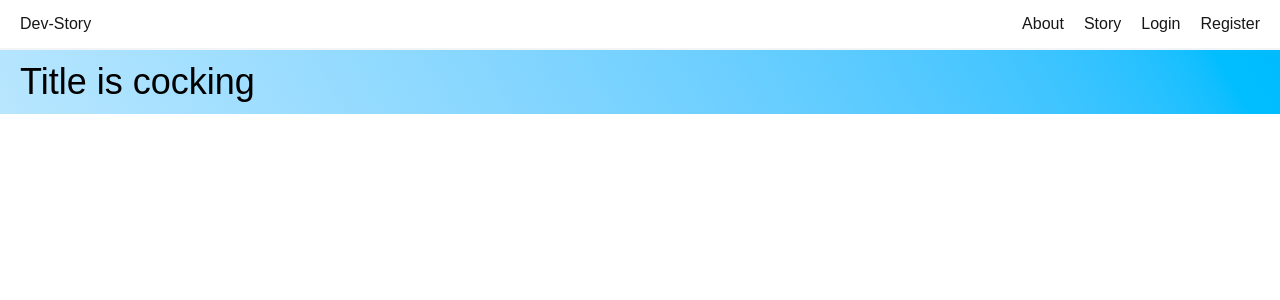
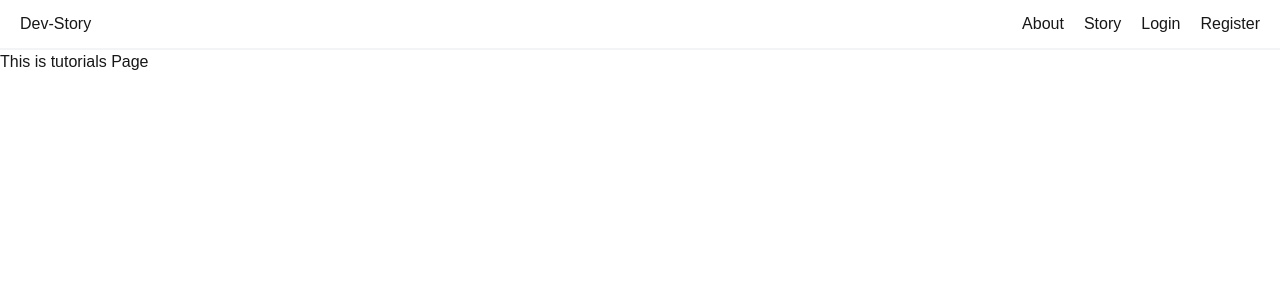
Before and after one commit to shams-labib/module-practice, a Next.js app: page /tutorials in a window 1280 px wide. Shown: the top 300 px of the page. Built offline with nearby package versions, Linux system fonts and the light colour scheme.

Commit message:
slug is fucked

```diff
--- /dev/null
+++ b/src/app/tutorials/[[...slug]]/page.jsx
@@ -0,0 +1,13 @@
+import React from "react";
+
+const TutorialsPage = async ({ params }) => {
+  const data = await params;
+
+  return (
+    <div>
+      <h1>This is tutorials Page</h1>
+    </div>
+  );
+};
+
+export default TutorialsPage;
--- a/src/app/tutorials/page.tsx
+++ /dev/null
@@ -1,12 +0,0 @@
-import Title from "@/Components/Title";
-import React from "react";
-
-const Tutorials = () => {
-  return (
-    <div>
-      <Title>Title is cocking</Title>
-    </div>
-  );
-};
-
-export default Tutorials;
```
